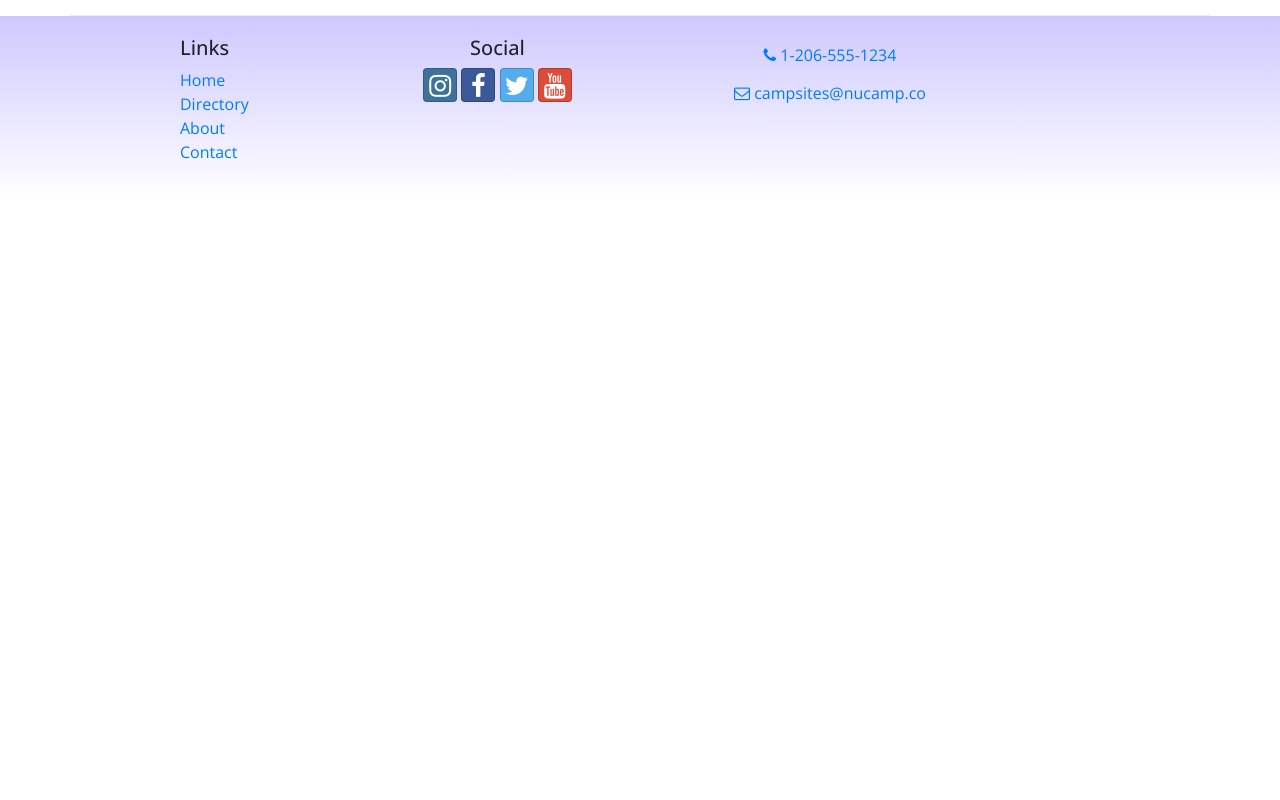
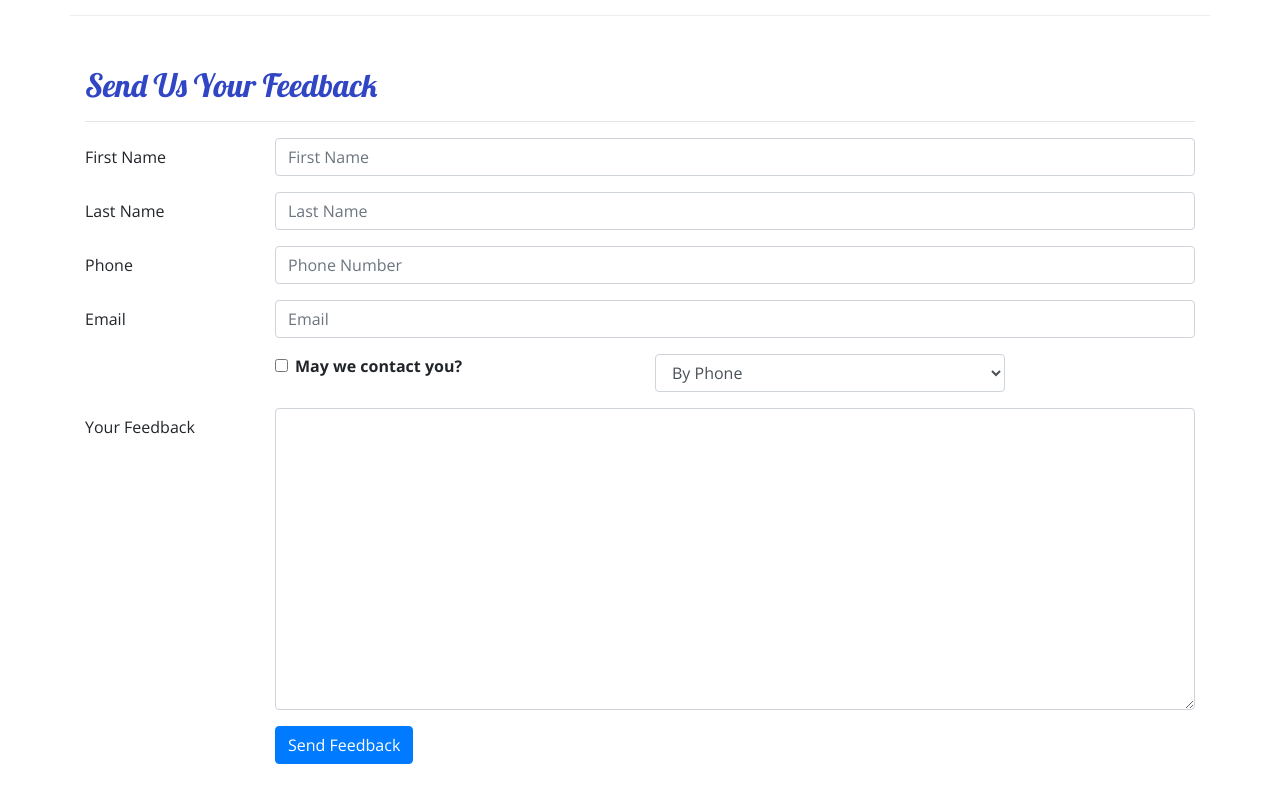
Before and after one commit to janlo-wilson/NuCampReact, a React (Create React App) app: page /contactus in a window 1280 px wide. Shown: the part 560-1360 px from the top of the page. Before the commit the page ends 800 px from the top, so only its background shows below. Built offline with nearby package versions, Linux system fonts and the light colour scheme.

Commit message:
Controlled Forms

```diff
--- a/src/components/ContactComponent.js
+++ b/src/components/ContactComponent.js
@@ -1,8 +1,43 @@
-import React from 'react';
-import { Breadcrumb, BreadcrumbItem } from 'reactstrap';
+import React, { Component } from 'react';
+import { Breadcrumb, BreadcrumbItem, Button, Form, FormGroup, Label, Input, Col } from 'reactstrap';
 import { Link } from 'react-router-dom';
 
-function Contact(props) {
+class Contact extends Component {
+
+    constructor(props) {
+        super(props);
+
+        this.state = {
+            firstName: '',
+            lastName: '',
+            phoneNum: '',
+            email: '',
+            agree: false,
+            contactType: 'By Phone',
+            feedback: ''
+        };
+
+        this.handleInputChange = this.handleInputChange.bind(this);
+        this.handleSubmit = this.handleSubmit.bind(this);
+    }
+
+    handleInputChange(event) {
+        const target = event.target;
+        const name = target.name;
+        const value = target.type === 'checkbox' ? target.checked : target.value;
+
+        this.setState({
+            [name]: value
+        });
+    }
+
+    handleSubmit(event) {
+        console.log("Current state is " + JSON.stringify(this.state));
+        alert("Current state is " + JSON.stringify(this.state));
+        event.preventDefault();
+    }
+
+    render() {
         return (
             <div className="container">
                 <div className="row">
@@ -30,8 +65,93 @@ function Contact(props) {
                         <a role="button" className="btn btn-link" href="mailto:fakeemail@fakeemail.co"><i className="fa fa-envelope-o"></i> campsites@nucamp.co</a>
                     </div>
                 </div>
+
+                <div className="row row-content">
+                    <div className="col-12">
+                        <h2>Send Us Your Feedback</h2>
+                        <hr />
+                    </div>
+                    <div className="col md-10">
+                        <Form onSubmit={this.handleSubmit}>
+                            <FormGroup row>
+                                <Label htmlFor="firstName" md={2}>First Name</Label>
+                                <Col md={10}>
+                                    <Input type="text" id="firstName" name="firstName"
+                                        placeholder="First Name"
+                                        value={this.state.firstName}
+                                        onChange={this.handleInputChange} />
+                                </Col>
+                            </FormGroup>
+                            <FormGroup row>
+                                <Label htmlFor="lastName" md={2}>Last Name</Label>
+                                <Col md={10}>
+                                    <Input type="text" id="lastName" name="lastName"
+                                        placeholder="Last Name"
+                                        value={this.state.lastName}
+                                        onChange={this.handleInputChange} />
+                                </Col>
+                            </FormGroup>
+                            <FormGroup row>
+                                <Label htmlFor="phoneNum" md={2}>Phone</Label>
+                                <Col md={10}>
+                                    <Input type="tel" id="phoneNum" name="phoneNum"
+                                        placeholder="Phone Number"
+                                        value={this.state.phoneNum}
+                                        onChange={this.handleInputChange} />
+                                </Col>
+                            </FormGroup>
+                            <FormGroup row>
+                                <Label htmlFor="email" md={2}>Email</Label>
+                                <Col md={10}>
+                                    <Input type="email" id="email" name="email"
+                                        placeholder="Email"
+                                        value={this.state.email}
+                                        onChange={this.handleInputChange} />
+                                </Col>
+                            </FormGroup>
+                            <FormGroup row>
+                                <Col md={{ size: 4, offset: 2 }}>
+                                    <FormGroup check>
+                                        <Label check>
+                                            <Input type="checkbox"
+                                                name="agree"
+                                                checked={this.state.agree}
+                                                onChange={this.handleInputChange} /> {' '}
+                                            <strong>May we contact you?</strong>
+                                        </Label>
+                                    </FormGroup>
+                                </Col>
+                                <Col md={4}>
+                                    <Input type="select" name="contactType"
+                                        value={this.state.contactType}
+                                        onChange={this.handleInputChange}>
+                                        <option>By Phone</option>
+                                        <option>By Email</option>
+                                    </Input>
+                                </Col>
+                            </FormGroup>
+                            <FormGroup row>
+                                <Label htmlFor="feedback" md={2}>Your Feedback</Label>
+                                <Col md={10}>
+                                    <Input type="textarea" id="feedback" name="feedback"
+                                        rows="12"
+                                        value={this.state.feedback}
+                                        onChange={this.handleInputChange}></Input>
+                                </Col>
+                            </FormGroup>
+                            <FormGroup row>
+                                <Col md={{ size: 10, offset: 2 }}>
+                                    <Button type="submit" color="primary">
+                                        Send Feedback
+                                    </Button>
+                                </Col>
+                            </FormGroup>
+                        </Form>
+                    </div>
+                </div>
             </div>
         );
     }
+}
 
 export default Contact;
```
Lines whose indentation alone changed are shown as unchanged.
